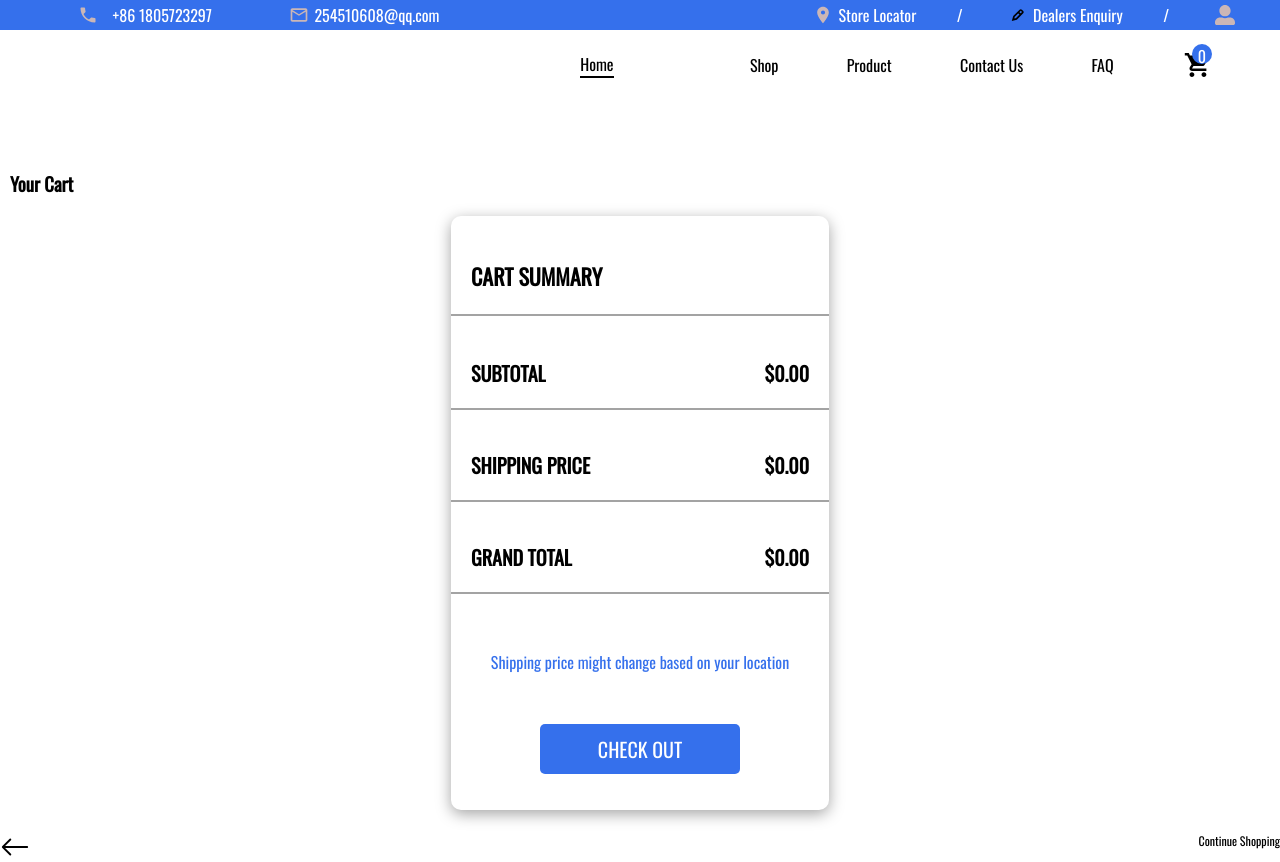
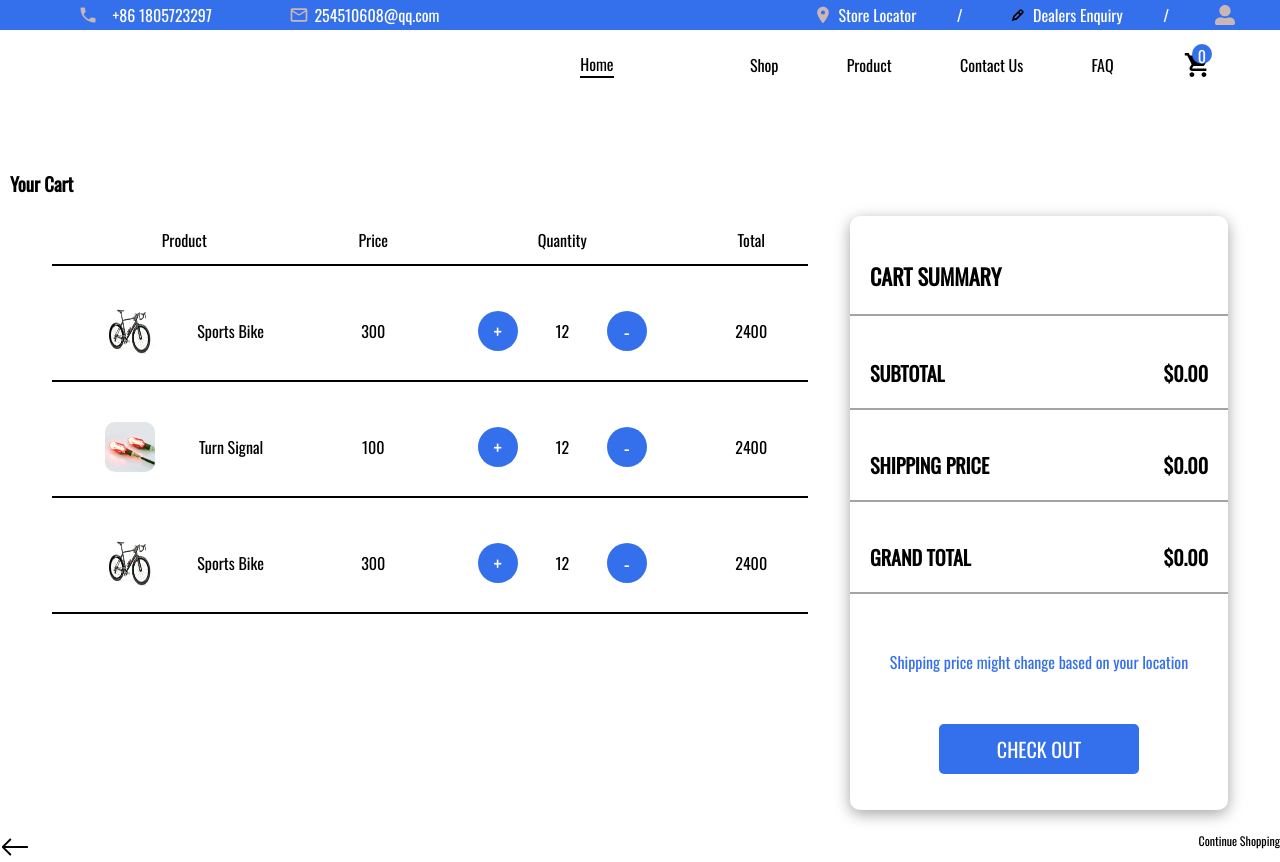
Before and after one commit to mbragi/Jelly-frontend, a React (Create React App) app: page /cart in a window 1280 px wide. Built offline with nearby package versions, Linux system fonts and the light colour scheme.

Commit message:
chore: conflicts resolved

```diff
--- a/src/pages/cart/Cart.css
+++ b/src/pages/cart/Cart.css
@@ -25,9 +25,45 @@
 .cart-body-inner{
     width: 100%;
     display: flex;
+    justify-content: space-evenly;
+    /* flex-wrap: wrap; */
+}
+
+.items-div{
+    width: 60%;
+    display: grid;
+    grid-template-columns: 35% 15% 35% 15%;
+    /* grid-template-rows: 50px 50px; */
+    /* gap: 0px; */
+    align-content: start;
+    /* background-color: red; */
+}
+.items-div-header{
+    display: flex;
+    /* background-color: blue; */
+    border-bottom: 2px solid black;
+    height: 50px;
+    padding: 10px;
+    align-items: center;
     justify-content: center;
-    flex-wrap: wrap;
+    margin-top: 0px;
 }
+.item{
+    display: flex;
+    /* background-color: blue; */
+    border-bottom: 2px solid black;
+    height: 100px;
+    padding: 10px;
+    align-items: center;
+    justify-content: space-evenly;
+    margin-top: 0px;
+}
+.item-img{
+    width: 50px;
+    height: 50px;
+    border-radius: 10px;
+}
+
 .cart-summary{
     width: 30%;
     /* height: 400px; */
--- a/src/pages/cart/Cart.jsx
+++ b/src/pages/cart/Cart.jsx
@@ -3,6 +3,7 @@ import './Cart.css';
 import NavBar from '../../components/navBar/NavBar';
 import Button from '../../components/button/Button';
 import { BsArrowLeft } from 'react-icons/bs';
+import cart from "./cart.json";
 function Cart() {
   return (
     <div className='cart'>
@@ -12,6 +13,34 @@ function Cart() {
         <div className='cart-body'>
             <h3>Your Cart</h3>
             <div className='cart-body-inner'>
+
+                <div className='items-div'>
+
+                    <p className='items-div-header'>Product</p>
+                    <p className='items-div-header'>Price</p>
+                    <p className='items-div-header'>Quantity</p>
+                    <p className='items-div-header'>Total</p>
+
+                    {
+                        cart.map((item) => (
+                            <React.Fragment key={item._id}>
+                                <p className='item'>
+                                    <img src={require(`../../assets/${item.img_url}`)} alt="cart-item" className='item-img'/>
+                                    <p className='item-name'>{item.name}</p>
+                                </p>
+                                <p className='item'>{item.price}</p>
+                                <p className='item'>
+                                    <Button content="+" style={{width: "40px", height: "40px"}} />
+                                    <p className='item-quantity'>{12}</p>
+                                    <Button content="-" style={{width: "40px", height: "40px"}} />
+                                </p>
+                                <p className='item'>{2400}</p>
+                            </React.Fragment>
+                        ))
+                    }
+
+                </div>
+
                 <div className='cart-summary'>
                     <p className='cart-summary-item cart-summary-item-header'>
                         <p>cart summary</p>
--- /dev/null
+++ b/src/pages/cart/cart.json
@@ -0,0 +1,20 @@
+[
+    {
+        "_id": 1,
+        "name": "Sports Bike",
+        "img_url": "bike.png",
+        "price": 300
+    },
+    {
+        "_id": 2,
+        "name": "Turn Signal",
+        "img_url": "turn-signal.png",
+        "price": 100
+    },
+    {
+        "_id": 3,
+        "name": "Sports Bike",
+        "img_url": "bike.png",
+        "price": 300
+    }
+]
```
